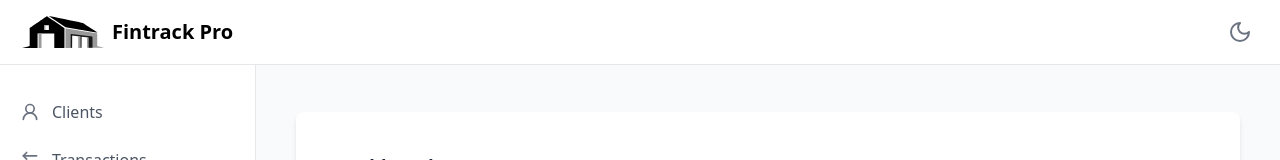
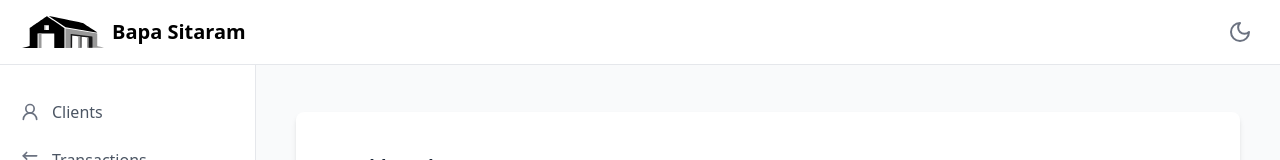
Before and after one commit to dhavanikgithub/finance_inverntory, a Next.js app: page / in a window 1280 px wide. Shown: the top 160 px of the page. Built offline with nearby package versions, Linux system fonts and the light colour scheme.

Commit message:
change app name

```diff
--- a/src/app/layout.tsx
+++ b/src/app/layout.tsx
@@ -17,7 +17,7 @@ const geistMono = Geist_Mono({
 });
 
 export const metadata: Metadata = {
-  title: "Fintrack Pro",
+  title: "Bapa Sitaram",
   description: "Generated by dhavanik",
   authors:[{
     url:"",
@@ -53,7 +53,7 @@ export default function RootLayout({
       <StoreProvider>
         <html lang="en">
           <head>
-            <title>Finance Invetory</title>
+            <title>Bapa Sitaram</title>
             <link id="favicon" rel="icon" href="/favicon-light.svg" />
             <script dangerouslySetInnerHTML={{ __html: setInitialTheme }} />
           </head>
--- a/src/components/Dashboard.tsx
+++ b/src/components/Dashboard.tsx
@@ -119,7 +119,7 @@ const Dashboard: React.FC<DashboardProps> = ({ children }) => {
                                 </button>
                                 <a href="/" className="text-xl font-bold flex items-center lg:ml-2.5">
                                     <Logo className="h-8 mr-2 dark:fill-white" />
-                                    <span className="self-center whitespace-nowrap">Fintrack Pro</span>
+                                    <span className="self-center whitespace-nowrap">Bapa Sitaram</span>
                                 </a>
                                 {/* <form action="#" method="GET" className="form-search">
                                     <label htmlFor="topbar-search" className="form-search-label">Search</label>
```
